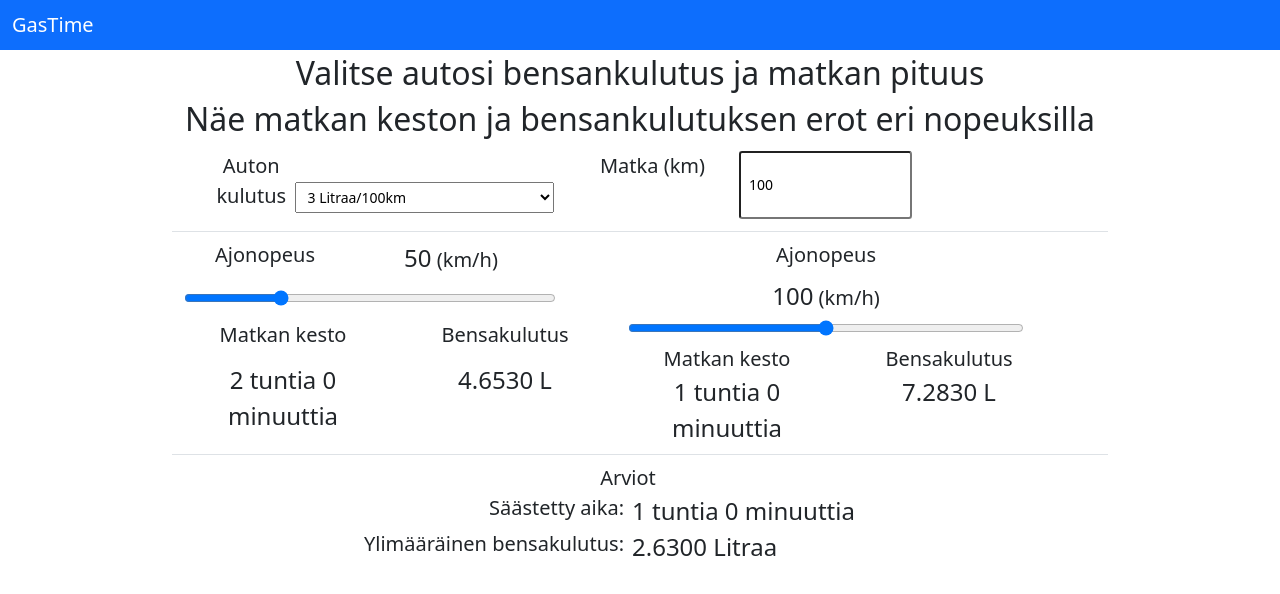
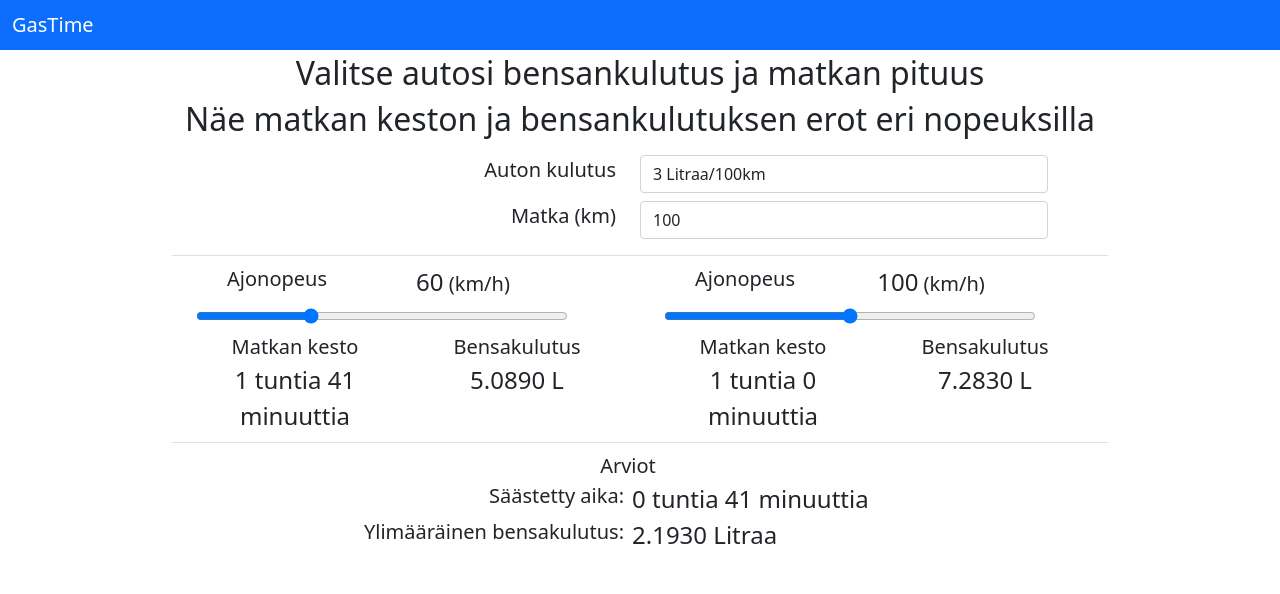
Before and after one commit to Ni-P/gastime-react, a React (Create React App) app: page / in a window 1280 px wide. Shown: the top 594 px of the page. Built offline with nearby package versions, Linux system fonts and the light colour scheme.

Commit message:
Move speed selection to new component SpeedSelector.tsx Refactor Calculator.tsx to use the new SpeedSelector Move default data to own file at data directory Clean unused imports

```diff
--- a/src/App.tsx
+++ b/src/App.tsx
@@ -1,6 +1,4 @@
 import React from 'react';
-// import 'jquery/dist/jquery.js';
-// import 'popper.js/dist/umd/popper.js';
 import 'bootstrap/dist/css/bootstrap.min.css';
 import './css/App.css';
 import Main from "./components/Main";
--- a/src/components/Calculator.tsx
+++ b/src/components/Calculator.tsx
@@ -1,18 +1,22 @@
 import React, {useState} from "react";
 import {Car} from "../models/car";
+import {cars, fuelUsageCoefficient} from "../data";
+import SpeedSelector from "./SpeedSelector";
 
-const fuelUsageCoefficient = 1.009;
-const cars: Array<Car> = [
-    {name: "A", fuelConsumptionKm: 0.03},
-    {name: "B", fuelConsumptionKm: 0.035},
-    {name: "C", fuelConsumptionKm: 0.04}
-]
+const defaultSpeeds = new Map<string, number>();
+defaultSpeeds.set("speed-1", 60);
+defaultSpeeds.set("speed-2", 100);
 
 const Calculator: React.FC = () => {
     const [selectedCar, setSelectedCar] = useState<Car>(cars[0]);
     const [travelDistance, setTravelDistance] = useState(100);
-    const [firstSpeed, setFirstSpeed] = useState(50);
-    const [secondSpeed, setSecondSpeed] = useState(100);
+    const [speedMap,] = useState<Map<string, number>>(defaultSpeeds);
+    const [, refresh] = useState({});
+
+    const handleSpeedChange = (id: string, speed: number, travelTime: number, fuelCost: number) => {
+        speedMap.set(id, speed);
+        refresh({});
+    }
 
     const onChanceCarSelectInput = (value: string) => {
         setSelectedCar(cars.find(car => car.name === value) || {name: "", fuelConsumptionKm: 0});
@@ -41,95 +45,43 @@ const Calculator: React.FC = () => {
     }
 
     const calculateSavedTime = () => {
-        return formatTravelTimeToString(Math.abs(calculateTravelTime(travelDistance, firstSpeed) - calculateTravelTime(travelDistance, secondSpeed)));
+        return formatTravelTimeToString(Math.abs(calculateTravelTime(travelDistance, speedMap.get("speed-1") || 10) - calculateTravelTime(travelDistance, speedMap.get("speed-2") || 10)));
     }
 
     const calculateExtraFuel = () => {
-        return formatFuelCostString(formatFuelCostString(`${Math.abs(calculateFuelCost(secondSpeed) - calculateFuelCost(firstSpeed))}`));
+        return formatFuelCostString(formatFuelCostString(`${Math.abs(calculateFuelCost(speedMap.get("speed-2") || 10) - calculateFuelCost(speedMap.get("speed-1") || 10))}`));
     }
 
     return <div className="row">
         <div className="col-xl-9 col-md-12 col-sm-12 row m-auto">
             <div className="col-xs-12 row m-auto">
-                <form target="#" className="fs-5 col-12 row m-auto">
-                    <div className="col-4 col-md-5 col-sm-6 col-12 my-1 my-sm-1">
-                        <label htmlFor="select-car" className="w-25 form-label">Auton kulutus</label>
-                        <select id="select-car" className="w-75 form-select-sm"
-                                onChange={(event) => onChanceCarSelectInput(event.target.value)}>
+                <form target="#" className="fs-5 col-12 row m-auto my-1 my-sm-1">
+                    <div className="col-md-12 col-12 form-floating my-1 my-md-0 row">
+                        <div className="col-6 my-1 my-md-1"><label htmlFor="select-car" className="float-end">Auton kulutus</label></div>
+                        <div className="col-6 my-1 my-md-1"><select id="select-car" className="form-control w-100"
+                                                       aria-label="Bensankulutus"
+                                                       onChange={(event) => onChanceCarSelectInput(event.target.value)}>
                             {cars.map((car) => <option key={"select" + car.name}
                                                        value={car.name}>{`${car.fuelConsumptionKm * 100}`.slice(0, 3)} Litraa/100km</option>)}
-                        </select>
+                        </select></div>
+                        <div className="col-6 my-1 my-md-1"><label className="float-end" htmlFor="input-distance">Matka (km)</label></div>
+                        <div className="col-6 my-1 my-md-1"><input className="form-control w-100" id="input-distance" type="number"
+                                                      defaultValue={travelDistance} max={2000} aria-label="Matka"
+                                                      onChange={(event) => onChangeDistanceInput(event.target.value || "0")}/>
+                        </div>
                     </div>
-                    <div className="col-4 col-md-5 col-sm-6 col-12 row my-1 my-sm-1">
-                        <label className="col-6 form-label" htmlFor="input-distance">Matka (km)</label>
-                        <input className="col-6 form-control-sm" id="input-distance" type="number" defaultValue={travelDistance} max={2000} aria-label=""
-                               onChange={(event) => onChangeDistanceInput(event.target.value || "0")}/>
+                    <div className="col-md-6 col-12 form-floating my-1 my-md-0">
                     </div>
-                    {/*<div className="col-md-2 col-sm-2 col-sm-12 col-12 my-1 my-sm-1">*/}
-                    {/*    <button className="btn btn-primary w-100" type="submit"*/}
-                    {/*            onClick={(e) => e.preventDefault()}>Laske*/}
-                    {/*    </button>*/}
-                    {/*</div>*/}
                 </form>
             </div>
             <div className="border-top w-100 m-auto my-2"/>
 
-
-            <div className="col-12 col-md-6 row fs-5 my-1 my-md-0">
-                <div className="col-12 col-md-12 row fs-5">
-                    <div className="col-12 row">
-                        <div className="col-12 row">
-                            <div className="col-6">
-                                <label className="form-label" htmlFor="input-range-speed-1">Ajonopeus</label>
-                            </div>
-                            <div className="col-6">
-                                <p className="d-inline"><span className="fs-4">{firstSpeed}</span> (km/h) </p>
-                            </div>
-                        </div>
-                        <div className="col-12">
-                            <input className="w-100" type="range" id="input-range-speed-1" max={200} min={0}
-                                   step={10} defaultValue={firstSpeed}
-                                   onChange={(event => setFirstSpeed(Number.parseInt(event.target.value) || 10))}/>
-                        </div>
-                    </div>
-                </div>
-                {/*<div className="col-12">*/}
-                {/*    <span className="fs-5">Nopeudella {firstSpeed} km/h</span>*/}
-                {/*</div>*/}
-                <div className="col-6 col-md-6"><span className="fs-5">Matkan kesto</span></div>
-                <div className="col-6 col-md-6"><span className="fs-5">Bensakulutus</span></div>
-                <div
-                    className="col-6 col-md-6 fs-4">{formatTravelTimeToString(calculateTravelTime(travelDistance, firstSpeed))}</div>
-                <div
-                    className="col-6 col-md-6 fs-4">{formatFuelCostString(`${calculateFuelCost(firstSpeed)}`)} L
-                </div>
-
-            </div>
-            {/*<div className="col-12 col-md-6 row fs-5 my-1 my-md-0">*/}
-            {/*    */}
-            {/*</div>*/}
-            <div className="col-12 col-md-6 row fs-5 my-1 my-md-0">
-                <div className="col-12 col-md-12 row fs-5">
-                    <div className="col-12">
-                        <label className="form-label w-100" htmlFor="input-range-speed-1">Ajonopeus</label><p
-                        className="d-inline"><span className="fs-4">{secondSpeed}</span> (km/h)</p>
-                        <input className="w-100" type="range" id="input-range-speed-1" max={200} min={0}
-                               step={10} defaultValue={secondSpeed}
-                               onChange={(event => setSecondSpeed(Number.parseInt(event.target.value) || 10))}/>
-                    </div>
-                </div>
-                {/*<div className="col-12">*/}
-                {/*    Nopeudella {secondSpeed} km/h*/}
-                {/*</div>*/}
-                <div className="col-6"><span className="fs-5">Matkan kesto</span></div>
-                <div className="col-6"><span className="fs-5">Bensakulutus</span></div>
-                <div
-                    className="col-6 fs-4">{formatTravelTimeToString(calculateTravelTime(travelDistance, secondSpeed))}</div>
-                <div
-                    className="col-6 fs-4">{formatFuelCostString(`${calculateFuelCost(secondSpeed)}`)} L
-                </div>
-            </div>
-
+            <SpeedSelector id={"speed-1"} distance={travelDistance} fuelConsumption={selectedCar.fuelConsumptionKm}
+                           defaultSpeed={speedMap.get("speed-1") || 10}
+                           handleSpeedChange={handleSpeedChange}/>
+            <SpeedSelector id={"speed-2"} distance={travelDistance} fuelConsumption={selectedCar.fuelConsumptionKm}
+                           defaultSpeed={speedMap.get("speed-2") || 10}
+                           handleSpeedChange={handleSpeedChange}/>
 
             <div className="border-top w-100 m-auto my-2"/>
             <div className="col-12 row fs-5">
--- /dev/null
+++ b/src/components/SpeedSelector.tsx
@@ -0,0 +1,72 @@
+import React, {ChangeEvent, useState} from "react";
+import {fuelUsageCoefficient} from "../data";
+
+interface ISpeedSelectorProps {
+    id: string;
+    distance: number;
+    fuelConsumption: number;
+    defaultSpeed: number;
+    handleSpeedChange: (id:string, speed: number, travelTime: number, fuelCost: number) => void;
+}
+
+const SpeedSelector: React.FC<ISpeedSelectorProps> = ({id, distance, defaultSpeed, fuelConsumption, handleSpeedChange}) => {
+
+    const [speed, setSpeed] = useState(defaultSpeed || 100);
+
+    const onSpeedChange = (event: ChangeEvent<HTMLInputElement>) => {
+        let newSpeed = Number.parseInt(event.target.value) || 10;
+        setSpeed(newSpeed);
+        handleSpeedChange(id, newSpeed, calculateTravelTime(distance, newSpeed), calculateFuelCost(newSpeed));
+    }
+
+    const calculateTravelTime = (distance: number, speed: number) => {
+        return distance / speed;
+    }
+
+    const formatTravelTimeToString = (time: number) => {
+        let hours = Math.floor(time);
+        let minutes = (time - hours) * 60;
+        return `${hours} tuntia ${Math.ceil(minutes)} minuuttia`;
+    }
+
+    const calculateFuelCost = (speed: number) => {
+        return Math.fround(fuelConsumption * Math.pow(fuelUsageCoefficient, speed - 1) * distance);
+    }
+
+    const formatFuelCostString = (cost: string) => {
+        return cost.length > 6 ? cost.slice(0, 5).padEnd(6, "0") : cost;
+    }
+
+    return (<div className="col-12 col-md-6 row fs-5 my-1 my-md-0 m-auto">
+        <div className="col-12 col-md-12 row fs-5">
+            <div className="col-12 row">
+                <div className="col-12 row">
+                    <div className="col-6">
+                        <label className="form-label" htmlFor="input-range-speed-1">Ajonopeus</label>
+                    </div>
+                    <div className="col-6">
+                        <p className="d-inline"><span className="fs-4">{speed}</span> (km/h) </p>
+                    </div>
+                </div>
+                <div className="col-12">
+                    <input className="w-100" type="range" id="input-range-speed-1" max={200} min={0}
+                           step={10} defaultValue={speed}
+                           onChange={onSpeedChange}/>
+                </div>
+            </div>
+        </div>
+        {/*<div className="col-12">*/}
+        {/*    <span className="fs-5">Nopeudella {firstSpeed} km/h</span>*/}
+        {/*</div>*/}
+        <div className="col-6 col-md-6"><span className="fs-5">Matkan kesto</span></div>
+        <div className="col-6 col-md-6"><span className="fs-5">Bensakulutus</span></div>
+        <div
+            className="col-6 col-md-6 fs-4">{formatTravelTimeToString(calculateTravelTime(distance, speed))}</div>
+        <div
+            className="col-6 col-md-6 fs-4">{formatFuelCostString(`${calculateFuelCost(speed)}`)} L
+        </div>
+    </div>)
+
+}
+
+export default SpeedSelector;
--- /dev/null
+++ b/src/data/index.ts
@@ -0,0 +1,9 @@
+import {Car} from "../models/car";
+
+export const fuelUsageCoefficient = 1.009;
+
+export const cars: Array<Car> = [
+    {name: "A", fuelConsumptionKm: 0.03},
+    {name: "B", fuelConsumptionKm: 0.035},
+    {name: "C", fuelConsumptionKm: 0.04}
+]
```
